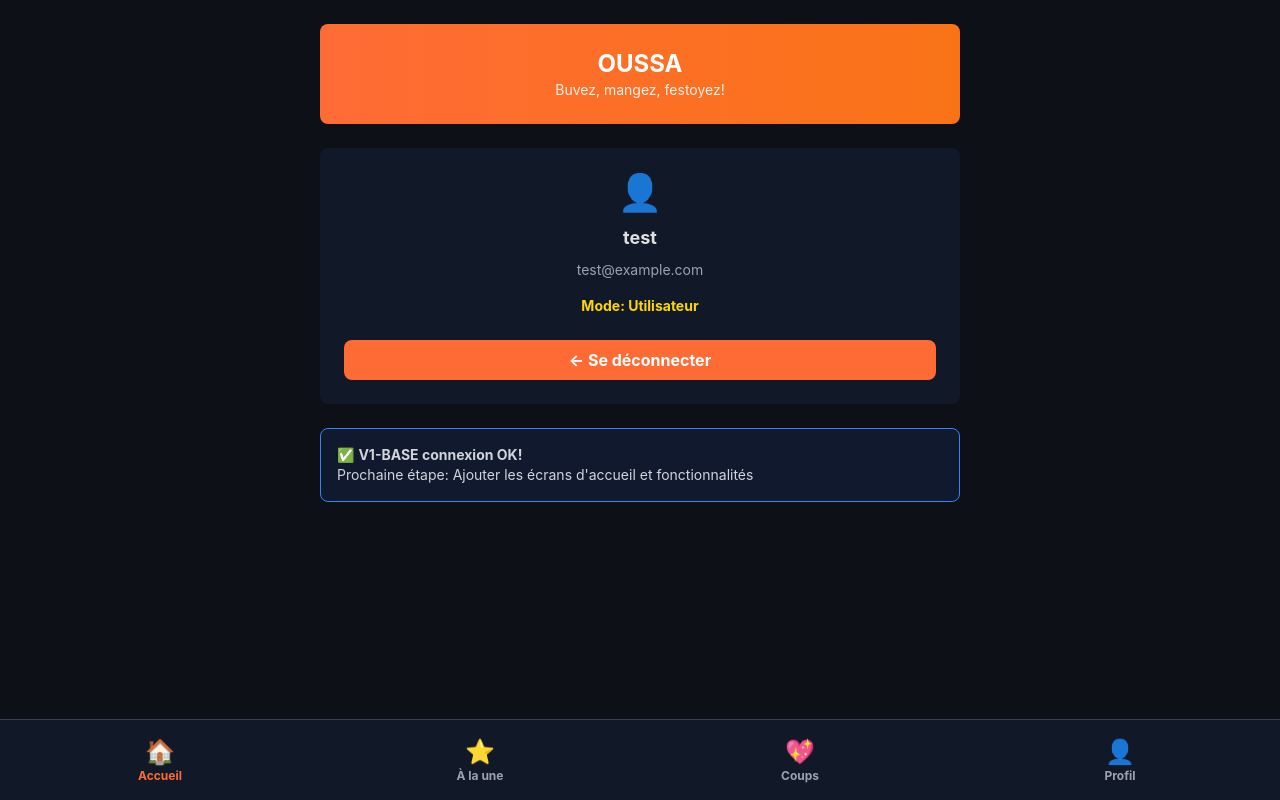
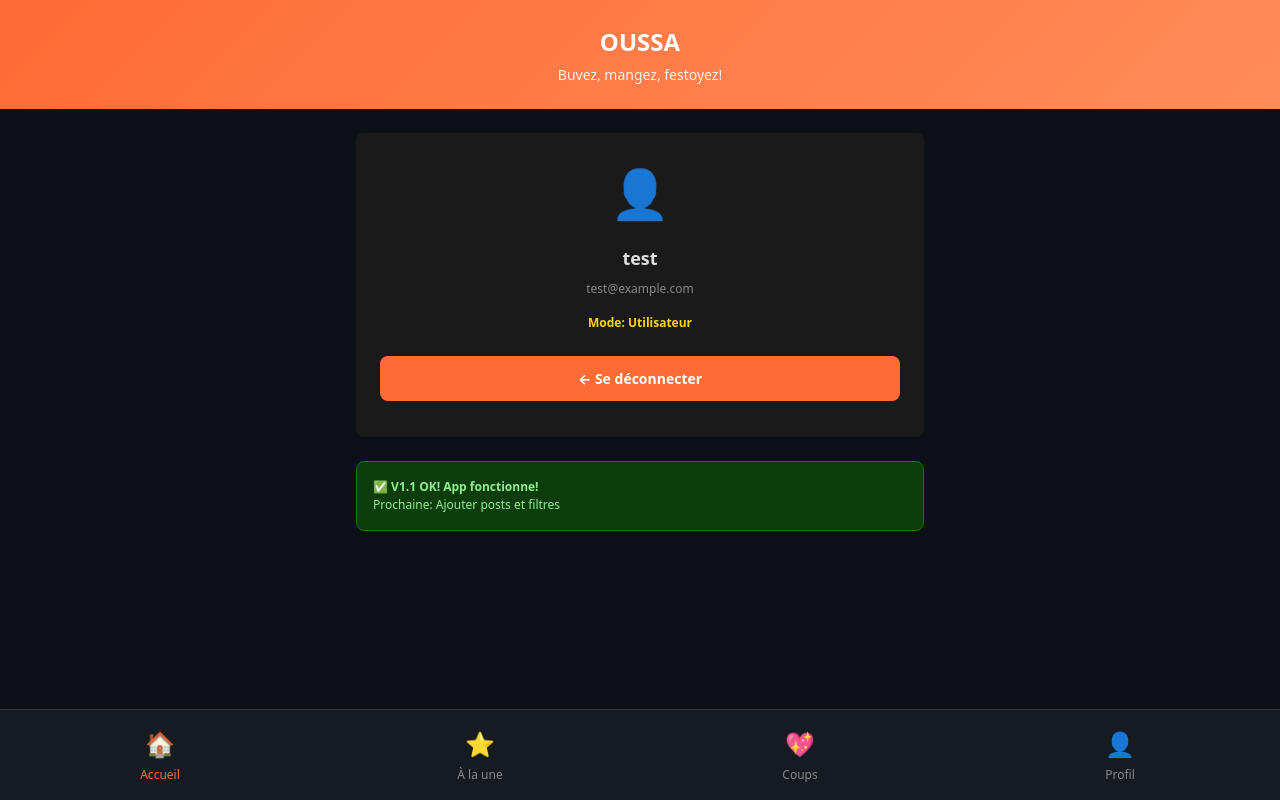
Before and after one commit to apahouhaha/oussa-app, a React (Vite) app: page / in a window 1280 px wide. Both pictures are taken after a click on the button "👤 Utilisateur". Built offline with nearby package versions, Linux system fonts and the light colour scheme; no server answers.

Commit message:
v1.1: Fix App.tsx - CSS inline instead of Tailwind, proper styling

```diff
--- a/src/App.tsx
+++ b/src/App.tsx
@@ -1,68 +1,175 @@
-import { useState, useEffect } from 'react'
-import { supabase } from './lib/supabase'
+import { useState } from 'react'
 
 export default function App() {
   const [user, setUser] = useState<any>(null)
   const [userType, setUserType] = useState<'user' | 'bar'>('user')
-  const [screen, setScreen] = useState<'auth' | 'home'>('auth')
   const [email, setEmail] = useState('test@example.com')
-  const [password, setPassword] = useState('test')
 
-  useEffect(() => {
-    // Vérifier si user est déjà connecté
-    const checkUser = async () => {
-      const { data: { user } } = await supabase.auth.getUser()
-      if (user) {
-        setUser(user)
-        setScreen('home')
-      }
-    }
-    checkUser()
-  }, [])
-
-  const handleLogin = async () => {
+  const handleLogin = () => {
     if (!email) {
       alert('Remplis ton email!')
       return
     }
-
-    try {
-      // Pour MVP: simple mock login (pas de vrai auth)
     setUser({ email, id: 'test-' + Date.now() })
-      setScreen('home')
-    } catch (error) {
-      alert('Erreur login: ' + error)
-    }
   }
 
   const handleLogout = () => {
     setUser(null)
-    setScreen('auth')
   }
 
+  const styles = {
+    container: {
+      minHeight: '100vh',
+      backgroundColor: '#0d1117',
+      color: '#e0e0e0',
+      fontFamily: 'system-ui, -apple-system, sans-serif',
+    },
+    authContainer: {
+      display: 'flex',
+      alignItems: 'center',
+      justifyContent: 'center',
+      minHeight: '100vh',
+    },
+    authBox: {
+      width: '100%',
+      maxWidth: '400px',
+      padding: '48px 24px',
+      textAlign: 'center' as const,
+    },
+    logo: {
+      fontSize: '48px',
+      marginBottom: '24px',
+    },
+    title: {
+      fontSize: '32px',
+      fontWeight: 'bold',
+      color: '#FF6B35',
+      marginBottom: '32px',
+    },
+    input: {
+      width: '100%',
+      padding: '12px 16px',
+      marginBottom: '16px',
+      backgroundColor: '#1a1a1a',
+      border: '1px solid #333',
+      borderRadius: '8px',
+      color: '#e0e0e0',
+      fontSize: '14px',
+      boxSizing: 'border-box' as const,
+    },
+    button: {
+      width: '100%',
+      padding: '12px',
+      marginBottom: '12px',
+      backgroundColor: '#FF6B35',
+      color: 'white',
+      fontWeight: 'bold',
+      border: 'none',
+      borderRadius: '8px',
+      cursor: 'pointer',
+      fontSize: '14px',
+    },
+    header: {
+      background: 'linear-gradient(135deg, #FF6B35, #FF8C5A)',
+      color: 'white',
+      padding: '24px',
+      textAlign: 'center' as const,
+    },
+    headerTitle: {
+      fontSize: '24px',
+      fontWeight: 'bold',
+      marginBottom: '4px',
+    },
+    headerSubtitle: {
+      fontSize: '14px',
+      opacity: 0.9,
+    },
+    content: {
+      maxWidth: '600px',
+      margin: '0 auto',
+      padding: '24px 16px',
+      paddingBottom: '120px',
+    },
+    card: {
+      backgroundColor: '#1a1a1a',
+      padding: '24px',
+      borderRadius: '8px',
+      marginBottom: '24px',
+      textAlign: 'center' as const,
+    },
+    profileAvatar: {
+      fontSize: '48px',
+      marginBottom: '16px',
+    },
+    profileName: {
+      fontSize: '18px',
+      fontWeight: 'bold',
+      marginBottom: '8px',
+    },
+    profileEmail: {
+      fontSize: '12px',
+      color: '#888',
+      marginBottom: '16px',
+    },
+    profileType: {
+      fontSize: '12px',
+      color: '#FFD700',
+      fontWeight: 'bold',
+      marginBottom: '24px',
+    },
+    success: {
+      backgroundColor: '#0d3d0d',
+      border: '1px solid #0d7700',
+      padding: '16px',
+      borderRadius: '8px',
+      fontSize: '12px',
+      color: '#90EE90',
+    },
+    bottomNav: {
+      position: 'fixed' as const,
+      bottom: 0,
+      left: 0,
+      right: 0,
+      backgroundColor: '#161b22',
+      borderTop: '1px solid #333',
+      display: 'flex',
+      justifyContent: 'space-around',
+      zIndex: 100,
+    },
+    navItem: {
+      flex: 1,
+      padding: '16px 8px',
+      textAlign: 'center' as const,
+      color: '#888',
+      cursor: 'pointer',
+      fontSize: '12px',
+    },
+    navIcon: {
+      fontSize: '24px',
+      marginBottom: '4px',
+    },
+  }
+
+  if (!user) {
     return (
-    <div className="min-h-screen bg-oussa-dark">
-      {screen === 'auth' ? (
-        // AUTH SCREEN
-        <div className="flex items-center justify-center min-h-screen">
-          <div className="w-full max-w-md px-6 py-12 text-center">
-            <div className="text-6xl mb-6">🍻</div>
-            <h1 className="text-4xl font-bold text-oussa-primary mb-8">OUSSA</h1>
+      <div style={{ ...styles.container, ...styles.authContainer }}>
+        <div style={styles.authBox}>
+          <div style={styles.logo}>🍻</div>
+          <h1 style={styles.title}>OUSSA</h1>
 
           <input
             type="email"
             placeholder="Email"
             value={email}
             onChange={(e) => setEmail(e.target.value)}
-              className="w-full px-4 py-2 mb-4 bg-gray-900 border border-gray-700 rounded-lg text-white"
+            style={styles.input}
           />
 
           <input
             type="password"
             placeholder="Mot de passe"
-              value={password}
-              onChange={(e) => setPassword(e.target.value)}
-              className="w-full px-4 py-2 mb-6 bg-gray-900 border border-gray-700 rounded-lg text-white"
+            defaultValue="test"
+            style={styles.input}
           />
 
           <button
@@ -70,7 +177,7 @@ export default function App() {
               setUserType('user')
               handleLogin()
             }}
-              className="w-full py-3 mb-3 bg-oussa-primary text-white font-bold rounded-lg hover:opacity-90"
+            style={styles.button}
           >
             👤 Utilisateur
           </button>
@@ -80,71 +187,69 @@ export default function App() {
               setUserType('bar')
               handleLogin()
             }}
-              className="w-full py-3 bg-oussa-primary text-white font-bold rounded-lg hover:opacity-90"
+            style={styles.button}
           >
             🏪 Commerçant
           </button>
         </div>
       </div>
-      ) : (
-        // HOME SCREEN
-        <div className="max-w-2xl mx-auto px-4 py-6 pb-24">
-          <div className="bg-gradient-to-r from-oussa-primary to-orange-500 text-white p-6 rounded-lg mb-6 text-center">
-            <h1 className="text-2xl font-bold">OUSSA</h1>
-            <p className="text-sm opacity-90">Buvez, mangez, festoyez!</p>
+    )
+  }
+
+  return (
+    <div style={styles.container}>
+      <div style={styles.header}>
+        <div style={styles.headerTitle}>OUSSA</div>
+        <div style={styles.headerSubtitle}>Buvez, mangez, festoyez!</div>
       </div>
 
-          <div className="bg-gray-900 p-6 rounded-lg mb-6 text-center">
-            <div className="text-4xl mb-3">👤</div>
-            <p className="text-lg font-bold mb-2">{email.split('@')[0]}</p>
-            <p className="text-sm text-gray-400 mb-4">{email}</p>
-            <p className="text-sm text-oussa-gold font-bold mb-6">
+      <div style={styles.content}>
+        <div style={styles.card}>
+          <div style={styles.profileAvatar}>👤</div>
+          <p style={styles.profileName}>{email.split('@')[0]}</p>
+          <p style={styles.profileEmail}>{email}</p>
+          <p style={styles.profileType}>
             Mode: {userType === 'user' ? 'Utilisateur' : 'Commerçant'}
           </p>
           <button
             onClick={handleLogout}
-              className="w-full py-2 bg-oussa-primary text-white font-bold rounded-lg hover:opacity-90"
+            style={styles.button}
           >
             ← Se déconnecter
           </button>
         </div>
 
-          <div className="bg-blue-900/20 border border-blue-500 p-4 rounded-lg">
-            <p className="text-sm text-gray-300">
-              ✅ <strong>V1-BASE connexion OK!</strong><br/>
-              Prochaine étape: Ajouter les écrans d'accueil et fonctionnalités
-            </p>
+        <div style={styles.success}>
+          ✅ <strong>V1.1 OK! App fonctionne!</strong><br/>
+          Prochaine: Ajouter posts et filtres
         </div>
       </div>
-      )}
 
-      {/* BOTTOM NAV - Visible si connecté */}
-      {screen === 'home' && (
-        <div className="fixed bottom-0 left-0 right-0 bg-gray-900 border-t border-gray-700 flex justify-around">
-          <button className="flex-1 py-4 text-center text-oussa-primary">
-            <div className="text-2xl">🏠</div>
-            <div className="text-xs font-bold">Accueil</div>
-          </button>
-          <button className="flex-1 py-4 text-center text-gray-400 hover:text-oussa-primary">
-            <div className="text-2xl">⭐</div>
-            <div className="text-xs font-bold">À la une</div>
-          </button>
-          <button className="flex-1 py-4 text-center text-gray-400 hover:text-oussa-primary">
-            <div className="text-2xl">💖</div>
-            <div className="text-xs font-bold">Coups</div>
-          </button>
-          <button className="flex-1 py-4 text-center text-gray-400 hover:text-oussa-primary">
-            <div className="text-2xl">👤</div>
-            <div className="text-xs font-bold">Profil</div>
-          </button>
+      {/* BOTTOM NAV */}
+      <div style={styles.bottomNav}>
+        <div style={{...styles.navItem, color: '#FF6B35'}}>
+          <div style={styles.navIcon}>🏠</div>
+          <div>Accueil</div>
+        </div>
+        <div style={styles.navItem}>
+          <div style={styles.navIcon}>⭐</div>
+          <div>À la une</div>
+        </div>
+        <div style={styles.navItem}>
+          <div style={styles.navIcon}>💖</div>
+          <div>Coups</div>
+        </div>
+        <div style={styles.navItem}>
+          <div style={styles.navIcon}>👤</div>
+          <div>Profil</div>
+        </div>
         {userType === 'bar' && (
-            <button className="flex-1 py-4 text-center text-gray-400 hover:text-oussa-primary">
-              <div className="text-2xl">🏢</div>
-              <div className="text-xs font-bold">Espace</div>
-            </button>
-          )}
+          <div style={styles.navItem}>
+            <div style={styles.navIcon}>🏢</div>
+            <div>Espace</div>
           </div>
         )}
       </div>
+    </div>
   )
 }
```
Lines whose indentation alone changed are shown as unchanged.
